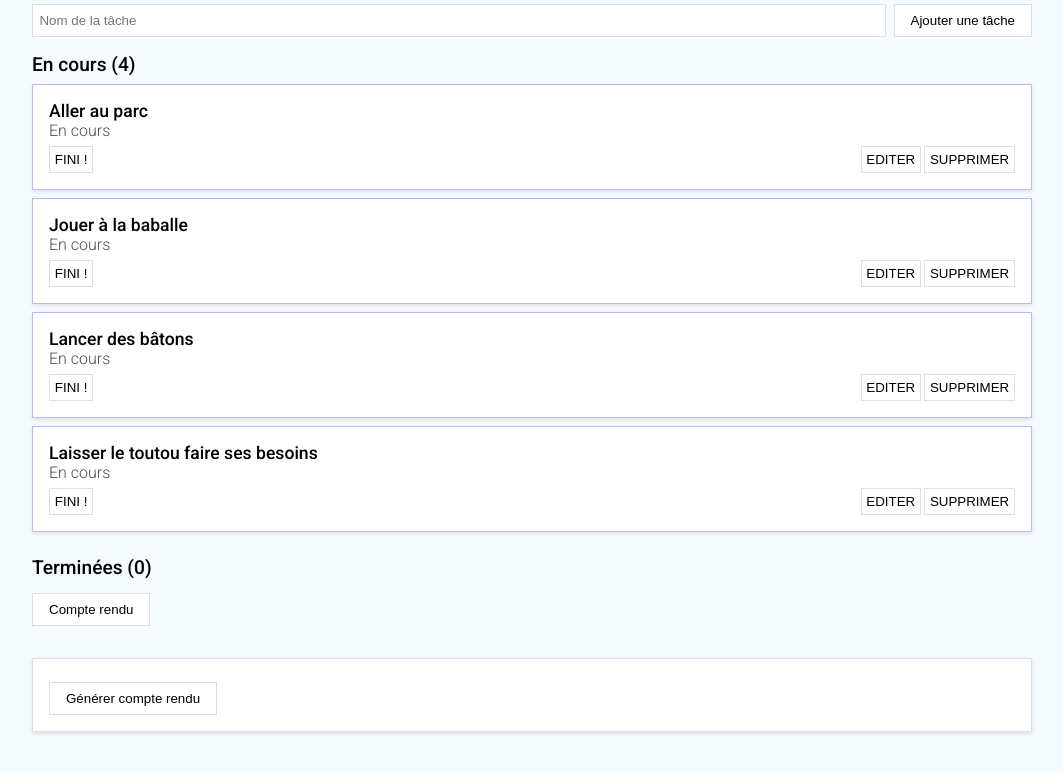
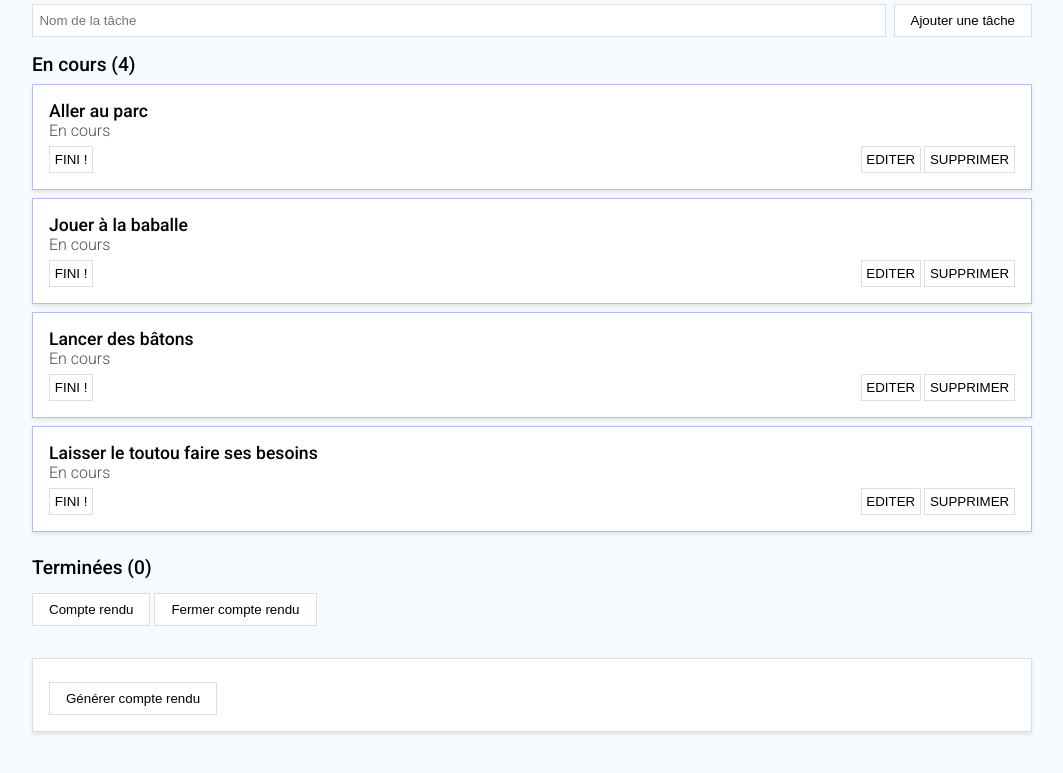
Before and after one commit to vgougeon/toutoulist, a plain HTML site: page index.html in a window 1280 px wide. Shown: the part 121-894 px from the top of the page, without its empty margins (108-1171 px from the left). Drawn offline with Linux system fonts and the light colour scheme.

Commit message:
close feedback

```diff
--- a/index.html
+++ b/index.html
@@ -38,6 +38,7 @@
 
         </div>
         <button onclick="feedback()">Compte rendu</button>
+        <button onclick="closeFeedback()">Fermer compte rendu</button>
     </section>
     <section id="feedback"><button onclick="feedback()">Générer compte rendu</button></section>
     <script src="src/Dog.js"></script>
--- a/script.js
+++ b/script.js
@@ -39,7 +39,10 @@ function newDog() {
     dogs.push(new Dog());
     updateDisplay()
 }
-
+function closeFeedback() {
+    const container = document.querySelector("#feedback")
+    container.innerHTML = ""
+}
 function feedback() {
     const container = document.querySelector("#feedback")
     container.innerHTML = ""
```
